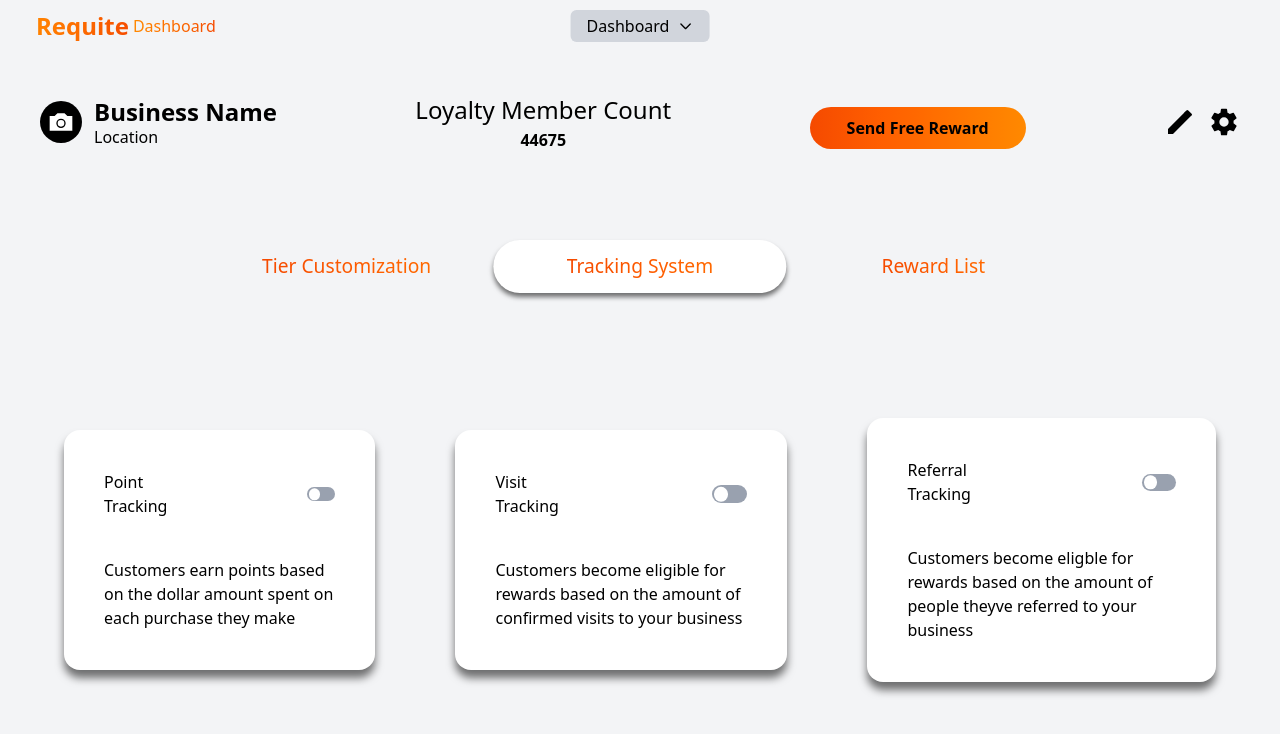
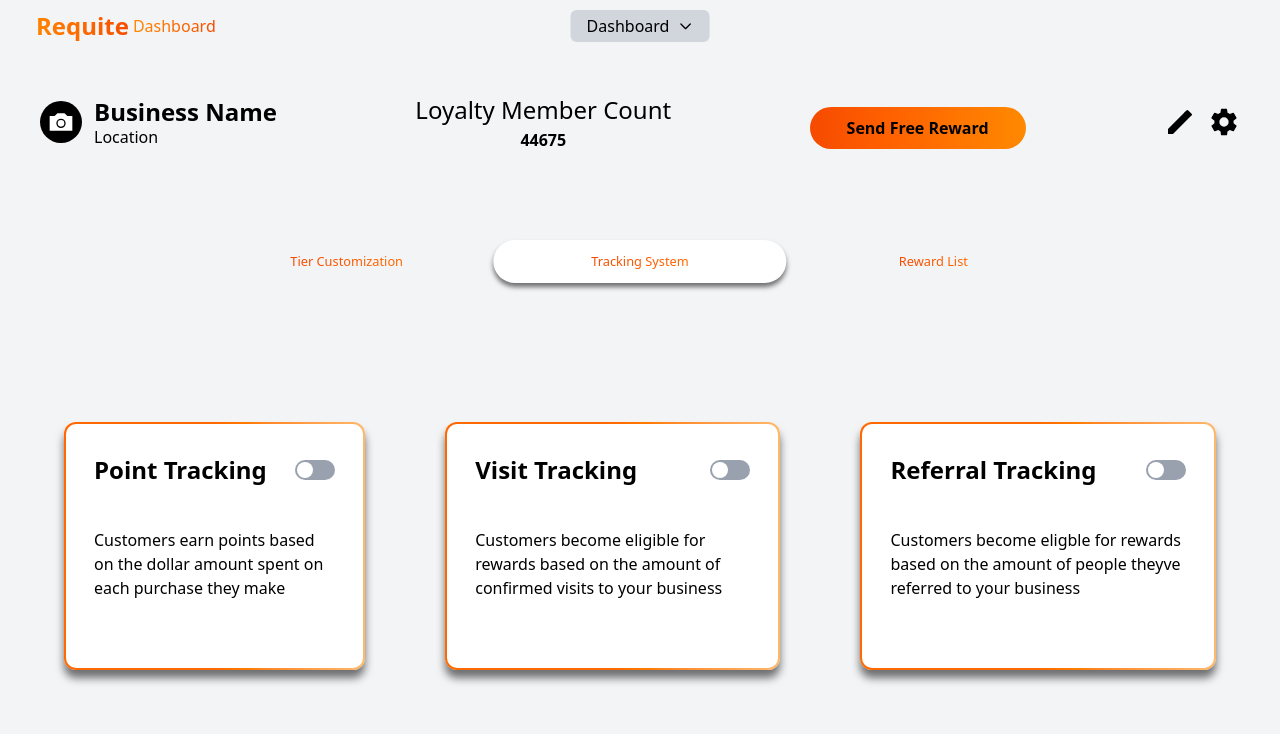
Before and after one commit to bryyc3/Requite-Web, a Next.js app: page /dashboard/tracking-system in a window 1280 px wide. Shown: the top 734 px of the page. Built offline with nearby package versions, Linux system fonts and the light colour scheme.

Commit message:
Text sizing for home carousel, gradient borders for tier customization and tracking system components.

```diff
--- a/app/(dashboard)/dashboard/components/DashNavigation.tsx
+++ b/app/(dashboard)/dashboard/components/DashNavigation.tsx
@@ -26,7 +26,7 @@ export default function DashboardTabs() {
           style={{transform: `translateX(${activeTab * 100}%)`}}/>
         <div className="grid grid-cols-3 relative z-10">
           {tabs.map((tab, index) => (
-            <Link key={tab.tabName} href={tab.route} className="flex justify-center items-center py-3 px-6 text-[clamp(1rem,1.5cqi,1.5rem)] font-medium">
+            <Link key={tab.tabName} href={tab.route} className="flex justify-center items-center py-3 px-6 text-[clamp(.75rem,1cqi,1.5rem)] font-medium">
               <span className={clsx("bg-gradient-to-r from-orange-600 to-orange-500 bg-clip-text text-transparent transition-opacity duration-300")}>
                 {tab.tabName}
               </span>
--- a/app/(dashboard)/dashboard/tier-customization/components/CustomizationContainer.tsx
+++ b/app/(dashboard)/dashboard/tier-customization/components/CustomizationContainer.tsx
@@ -6,7 +6,8 @@ const customizeOptions = [{name: "Tier Name", hasInput: true, inputSize: "100px"
 
 export default function CustomizationContainer({tierInfo} : {tierInfo:any}){
     return(
-        <div className="shadow-[0_8px_8px_rgba(0,0,0,0.55)] bg-white rounded-2xl pt-5 pl-12 pr-12 pb-12 flex flex-col gap-8">
+        <div className="rounded-xl bg-gradient-to-r from-orange-500 via-orange-500 to-orange-300 p-[2px] shadow-[0_8px_8px_rgba(0,0,0,0.55)] ">
+            <div className="bg-white rounded-[10px] p-7 pt-5 pl-12 pr-12 pb-12 flex flex-col gap-8">
                 <div className="ml-auto flex items-center">
                     <button className="cursor-pointer inline-flex items-center gap-2 px-2 py-1.5 rounded-xl
                                     bg-gray-500 hover:bg-gradient-to-r from-orange-600 via-orange-500 to-orange-400
@@ -26,5 +27,6 @@ export default function CustomizationContainer({tierInfo} : {tierInfo:any}){
                 </div>
                 <CustomizeOption option={customizeOptions[2]} info={tierInfo} onChange={(value) => (null) }/>
             </div>
+        </div>
     )
 }
--- a/app/(dashboard)/dashboard/tracking-system/components/TrackingSysContainer.tsx
+++ b/app/(dashboard)/dashboard/tracking-system/components/TrackingSysContainer.tsx
@@ -9,12 +9,14 @@ type TrackingSysContainerProps = {
 
 export default function TrackingSysContainer({system}: TrackingSysContainerProps) {
     return(
-        <div className="shadow-[0_8px_8px_rgba(0,0,0,0.55)] bg-white rounded-2xl p-10">
-            <div className="flex items-center w-full pb-10 gap-[clamp(0.5rem,10vw,50rem)]">
-                <h1>{system.name}</h1>
+      <div className="rounded-xl bg-gradient-to-r from-orange-500 via-orange-500 to-orange-300 p-[2px] shadow-[0_8px_8px_rgba(0,0,0,0.55)] ">
+        <div className="bg-white rounded-[10px] p-7">
+            <div className="flex justify-between items-center pb-10">
+                <h1 className="font-bold text-[clamp(.1rem,2cqi,1.5rem)]">{system.name}</h1>
                 <ToggleButton />
             </div>
-            <p>{system.description}</p>
+            <p className="font-extralight text-[clamp(.3rem,1.5cqi,1rem)] pb-10">{system.description}</p>
         </div>
+      </div>
     )
 }
--- a/app/(public)/components/HomeCarousel/HomeCarousel.jsx
+++ b/app/(public)/components/HomeCarousel/HomeCarousel.jsx
@@ -18,8 +18,8 @@ export default function HomeCarousel() {
                                     data-[state=exit]:translate-x-10
                                     transition-all duration-500 ease-in-out text-gray-700"
                           data-index ={i}>
-                        <h1 className="font-bold text-[clamp(3rem,3cqi,3.5em) leading-none">{slide.heading}</h1>
-                        <h2 className="font-extralight text-[clamp(5rem,5cqi,5rem)">{slide.subheading}</h2>
+                        <h1 className="font-bold text-[clamp(1rem,2cqi,3em)] leading-none">{slide.heading}</h1>
+                        <h2 className="font-extralight text-[clamp(.75rem,1.5cqi,2rem)]">{slide.subheading}</h2>
                     </div>
                 ))}
                 <CarouselController total={slides.length} />
```
Lines whose indentation alone changed are shown as unchanged.
